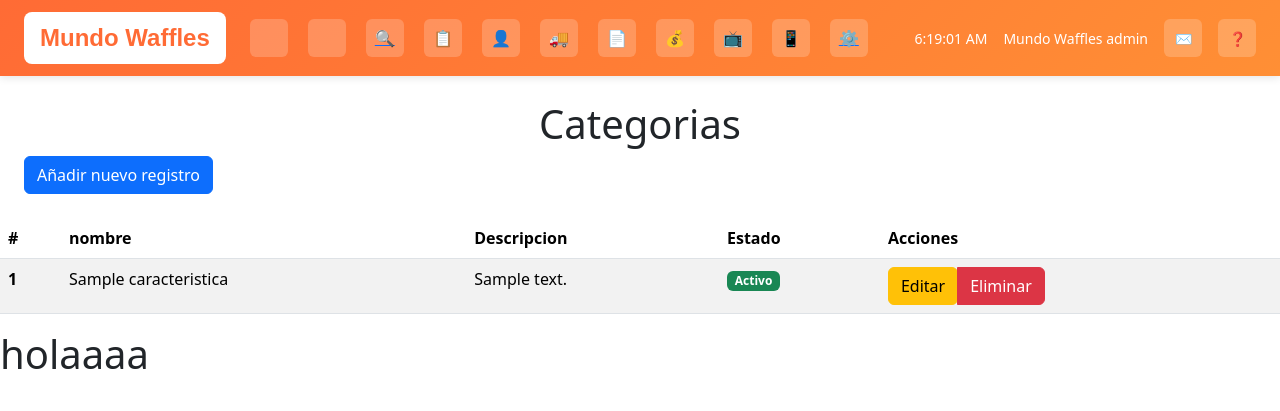
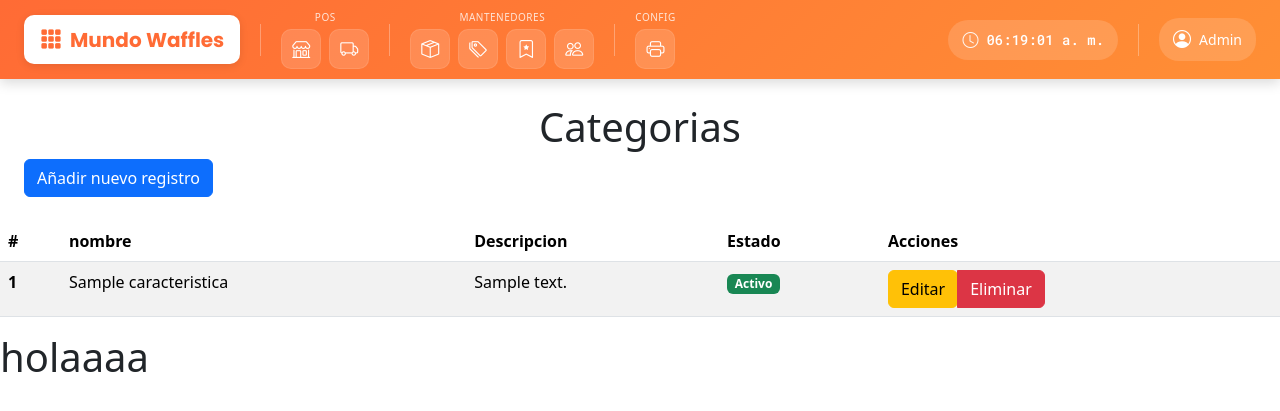
Before and after one commit to josephmercury10/mundowaffles_produccion, a Flask app: page /categorias/ in a window 1280 px wide. Shown: the top 411 px of the page. Run offline with Flask 3, Linux system fonts and the light colour scheme; tables that the repository leaves empty hold one stand-in row (values such as "Sample post"); parts of the project's set-up code (start-up, migrations or seed data) failed here and were passed over; some libraries are stand-ins or nearby versions.

Commit message:
cambios en los estilos de base.html y base.css

```diff
--- a/static/css/base.css
+++ b/static/css/base.css
@@ -13,56 +13,165 @@ body {
 .header {
   background: linear-gradient(135deg, #ff6b35, #ff8f35);
   color: white;
-  padding: 12px 24px;
+  padding: 10px 24px;
   display: flex;
   align-items: center;
   justify-content: space-between;
-  box-shadow: 0 2px 8px rgba(0, 0, 0, 0.1);
+  box-shadow: 0 4px 12px rgba(0, 0, 0, 0.15);
+  position: sticky;
+  top: 0;
+  z-index: 1000;
 }
 
 .header-left {
   display: flex;
   align-items: center;
-  gap: 24px;
+  gap: 16px;
 }
 
 .logo {
   font-family: 'Poppins', sans-serif;
-  font-size: 24px;
+  font-size: 20px;
   font-weight: bold;
   background: white;
   color: #ff6b35;
   padding: 8px 16px;
-  border-radius: 8px;
+  border-radius: 10px;
+  box-shadow: 0 2px 8px rgba(0, 0, 0, 0.1);
+  transition: transform 0.2s, box-shadow 0.2s;
+}
+
+.logo:hover {
+  transform: translateY(-2px);
+  box-shadow: 0 4px 12px rgba(0, 0, 0, 0.2);
+}
+
+.logo a {
+  text-decoration: none;
+  color: inherit;
+  display: flex;
+  align-items: center;
+  gap: 8px;
+}
+
+.logo a i {
+  font-size: 22px;
+}
+
+/* Separador vertical */
+.nav-separator {
+  width: 1px;
+  height: 32px;
+  background: rgba(255, 255, 255, 0.3);
+  margin: 0 4px;
+}
+
+/* Grupos de navegación */
+.nav-group {
+  display: flex;
+  flex-direction: column;
+  align-items: center;
+  gap: 4px;
+}
+
+.nav-group-label {
+  font-size: 10px;
+  text-transform: uppercase;
+  letter-spacing: 0.5px;
+  opacity: 0.8;
+  font-weight: 500;
 }
 
 .nav-icons {
   display: flex;
-  gap: 20px;
-
+  gap: 8px;
 }
 
 .nav-icon {
-  width: 38px;
-  height: 38px;
-  background: rgba(255, 255, 255, 0.2);
-  border-radius: 6px;
+  width: 40px;
+  height: 40px;
+  background: rgba(255, 255, 255, 0.15);
+  border-radius: 10px;
   display: flex;
   align-items: center;
   justify-content: center;
   cursor: pointer;
-  transition: background-color 0.2s;
+  transition: all 0.2s ease;
+  border: 1px solid rgba(255, 255, 255, 0.1);
 }
 
 .nav-icon:hover {
   background: rgba(255, 255, 255, 0.3);
+  transform: translateY(-2px);
+  box-shadow: 0 4px 8px rgba(0, 0, 0, 0.15);
 }
 
+.nav-icon:active {
+  transform: translateY(0);
+}
+
+.nav-icon a {
+  display: flex;
+  align-items: center;
+  justify-content: center;
+  width: 100%;
+  height: 100%;
+  color: white;
+  text-decoration: none;
+  font-size: 18px;
+}
+
+.nav-icon a i {
+  color: white;
+  font-size: 18px;
+  transition: transform 0.2s;
+}
+
+.nav-icon:hover a i {
+  transform: scale(1.1);
+}
+
+/* Header derecho */
 .header-right {
   display: flex;
   align-items: center;
   gap: 16px;
   font-size: 14px;
+}
+
+.clock-container {
+  display: flex;
+  align-items: center;
+  gap: 8px;
+  background: rgba(255, 255, 255, 0.15);
+  padding: 8px 14px;
+  border-radius: 20px;
+  font-weight: 500;
+  font-family: 'Roboto Mono', monospace;
+}
+
+.clock-container i {
+  font-size: 16px;
+  opacity: 0.9;
+}
+
+.user-info {
+  display: flex;
+  align-items: center;
+  gap: 8px;
+  background: rgba(255, 255, 255, 0.15);
+  padding: 8px 14px;
+  border-radius: 20px;
+  cursor: pointer;
+  transition: background 0.2s;
+}
+
+.user-info:hover {
+  background: rgba(255, 255, 255, 0.25);
+}
+
+.user-info i {
+  font-size: 18px;
 }
 
 .pro-badge {
--- a/templates/base.html
+++ b/templates/base.html
@@ -10,6 +10,14 @@
       integrity="sha384-LN+7fdVzj6u52u30Kp6M/trliBMCMKTyK833zpbD+pXdCLuTusPj697FH4R/5mcr"
       crossorigin="anonymous"
     />
+    <link
+      rel="stylesheet"
+      href="https://cdn.jsdelivr.net/npm/bootstrap-icons@1.11.3/font/bootstrap-icons.min.css"
+    />
+    <link
+      href="https://fonts.googleapis.com/css2?family=Poppins:wght@600;700&family=Roboto+Mono:wght@500&display=swap"
+      rel="stylesheet"
+    />
     <script
       src="https://cdn.jsdelivr.net/npm/bootstrap@5.3.7/dist/js/bootstrap.bundle.min.js"
       integrity="sha384-ndDqU0Gzau9qJ1lfW4pNLlhNTkCfHzAVBReH9diLvGRem5+R9g2FzA8ZGN954O5Q"
@@ -20,42 +28,99 @@
     <title>Mundo</title>
   </head>
   <body>
-    <div class="header">
+    <nav class="header">
       <div class="header-left">
-        <div class="logo">Mundo Waffles</div>
-        <div class="nav-icons">
-          <div class="nav-icon" title="caracteristicas">
-            <a href="{{ url_for('caracteristicas.get_caracteristicas') }}">
-              <i class="bi bi-cart4"></i>
-            </a>
+        <!-- Logo con icono de waffle -->
+        <div class="logo">
+          <a href="{{ url_for('mostrador.index') }}">
+            <i class="bi bi-grid-3x3-gap-fill"></i>
+            Mundo Waffles
+          </a>
+        </div>
+
+        <!-- Separador vertical -->
+        <div class="nav-separator"></div>
+
+        <!-- Accesos rápidos POS -->
+        <div class="nav-group">
+          <span class="nav-group-label">POS</span>
+          <div class="nav-icons">
+            <div class="nav-icon" data-bs-toggle="tooltip" data-bs-placement="bottom" title="Mostrador">
+              <a href="{{ url_for('mostrador.index') }}">
+                <i class="bi bi-shop"></i>
+              </a>
+            </div>
+            <div class="nav-icon" data-bs-toggle="tooltip" data-bs-placement="bottom" title="Delivery">
+              <a href="{{ url_for('delivery.getDeliveries') }}">
+                <i class="bi bi-truck"></i>
+              </a>
+            </div>
           </div>
-          <div class="nav-icon" title="marcas">
-            <a href="{{ url_for('marcas.get_marcas') }}">
-              <i class="bi bi-brush"></i>
-            </a>
+        </div>
+
+        <!-- Separador vertical -->
+        <div class="nav-separator"></div>
+
+        <!-- Mantenedores -->
+        <div class="nav-group">
+          <span class="nav-group-label">Mantenedores</span>
+          <div class="nav-icons">
+            <div class="nav-icon" data-bs-toggle="tooltip" data-bs-placement="bottom" title="Productos">
+              <a href="{{ url_for('productos.get_productos') }}">
+                <i class="bi bi-box-seam"></i>
+              </a>
+            </div>
+            <div class="nav-icon" data-bs-toggle="tooltip" data-bs-placement="bottom" title="Categorías">
+              <a href="{{ url_for('categorias.get_categorias') }}">
+                <i class="bi bi-tags"></i>
+              </a>
+            </div>
+            <div class="nav-icon" data-bs-toggle="tooltip" data-bs-placement="bottom" title="Marcas">
+              <a href="{{ url_for('marcas.get_marcas') }}">
+                <i class="bi bi-bookmark-star"></i>
+              </a>
+            </div>
+            <div class="nav-icon" data-bs-toggle="tooltip" data-bs-placement="bottom" title="Clientes">
+              <a href="{{ url_for('clientes.get_clientes') }}">
+                <i class="bi bi-people"></i>
+              </a>
+            </div>
           </div>
-          <div class="nav-icon" title="categorias">
-            <a href="{{ url_for('categorias.get_categorias') }}">🔍</a>
-          </div>
-          <div class="nav-icon">📋</div>
-          <div class="nav-icon">👤</div>
-          <div class="nav-icon">🚚</div>
-          <div class="nav-icon">📄</div>
-          <div class="nav-icon">💰</div>
-          <div class="nav-icon">📺</div>
-          <div class="nav-icon">📱</div>
-          <div class="nav-icon" title="Configuración de impresoras">
-            <a href="{{ url_for('printers.index') }}">⚙️</a>
+        </div>
+
+        <!-- Separador vertical -->
+        <div class="nav-separator"></div>
+
+        <!-- Configuración -->
+        <div class="nav-group">
+          <span class="nav-group-label">Config</span>
+          <div class="nav-icons">
+            <div class="nav-icon" data-bs-toggle="tooltip" data-bs-placement="bottom" title="Impresoras">
+              <a href="{{ url_for('printers.index') }}">
+                <i class="bi bi-printer"></i>
+              </a>
+            </div>
           </div>
         </div>
       </div>
+
       <div class="header-right">
-        <span id="hora"></span>
-        <span>Mundo Waffles admin</span>
-        <div class="nav-icon">✉️</div>
-        <div class="nav-icon">❓</div>
+        <!-- Reloj con icono -->
+        <div class="clock-container">
+          <i class="bi bi-clock"></i>
+          <span id="hora"></span>
+        </div>
+
+        <!-- Separador -->
+        <div class="nav-separator"></div>
+
+        <!-- Usuario -->
+        <div class="user-info">
+          <i class="bi bi-person-circle"></i>
+          <span>Admin</span>
+        </div>
       </div>
-    </div>
+    </nav>
 
     <div class="main-container">
       <div class="left-panel">{% block left_panel %} {%endblock %}</div>
@@ -67,12 +132,22 @@
   {% block scripts %} {% endblock %}
 
   <script>
+    // Reloj en tiempo real
     function mostrarHora() {
       const ahora = new Date();
-      const hora = ahora.toLocaleTimeString(); // Formato local de la hora
-      document.getElementById("hora").textContent = hora;
+      const opciones = { hour: '2-digit', minute: '2-digit', second: '2-digit' };
+      document.getElementById("hora").textContent = ahora.toLocaleTimeString('es-CL', opciones);
     }
-    setInterval(mostrarHora, 1000); // Actualiza cada segundo
+    mostrarHora();
+    setInterval(mostrarHora, 1000);
+
+    // Inicializar tooltips de Bootstrap
+    document.addEventListener('DOMContentLoaded', function() {
+      var tooltipTriggerList = [].slice.call(document.querySelectorAll('[data-bs-toggle="tooltip"]'));
+      var tooltipList = tooltipTriggerList.map(function (tooltipTriggerEl) {
+        return new bootstrap.Tooltip(tooltipTriggerEl);
+      });
+    });
   </script>
   <script src="https://cdn.jsdelivr.net/npm/htmx.org@2.0.6/dist/htmx.min.js" integrity="sha384-Akqfrbj/HpNVo8k11SXBb6TlBWmXXlYQrCSqEWmyKJe+hDm3Z/B2WVG4smwBkRVm" crossorigin="anonymous"></script>
 </html>
```
